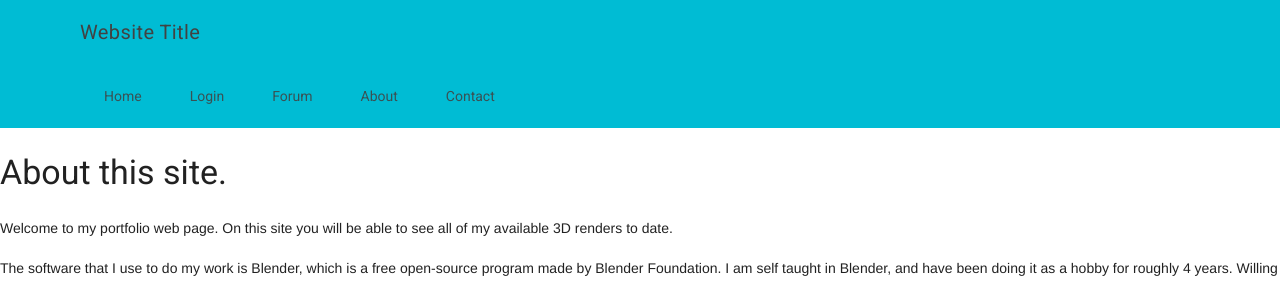
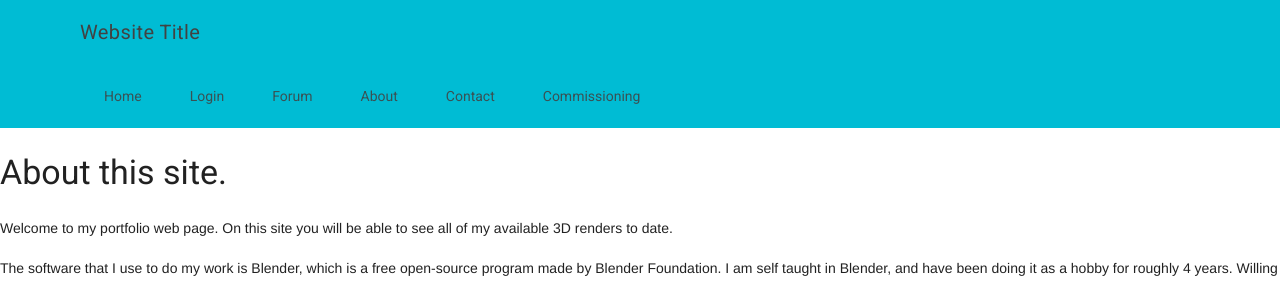
Before and after one commit to slothgamez/fireplex.github.io, a Jekyll site: the page about/index.html, which Jekyll copies as it is, in a window 1280 px wide. Shown: the top 281 px of the page. Built offline with Jekyll 4.4.1, drawn with Linux system fonts in a browser that asks for light colours; nearby versions of some CDN libraries; comment, search, counter and statistics services are not loaded.

Commit message:
Update index.html

```diff
--- a/about/index.html
+++ b/about/index.html
@@ -55,16 +55,18 @@
                     <a class="mdl-navigation__link" href="http://fireplex.github.io/firebase/forum">Forum</a>
                     <a class="mdl-navigation__link" href="http://fireplex.github.io/about">About</a>
                     <a class="mdl-navigation__link" href="http://fireplex.github.io/contact">Contact</a>
+                    <a class="mdl-navigation__link" href="http://fireplex.github.io/commission-home">Commissioning</a>
                 </nav>
             </div>
         </header>
         <div class="mdl-layout__drawer mdl-layout--small-screen-only">
             <nav class="mdl-navigation mdl-typography--body-1-force-preferred-font">
                 <a class="mdl-navigation__link is-active" href="http://fireplex.github.io/">Home</a>
-                <a class="mdl-navigation__link is-active" href="http://fireplex.github.io/firebase/login">Login</a>
+                <a class="mdl-navigation__link" href="http://fireplex.github.io/firebase/login">Login</a>
                 <a class="mdl-navigation__link" href="http://fireplex.github.io/firebase/forum">Forum</a>
                 <a class="mdl-navigation__link" href="http://fireplex.github.io/about">About</a>
                 <a class="mdl-navigation__link" href="http://fireplex.github.io/contact">Contact</a>
+                <a class="mdl-navigation__link" href="http://fireplex.github.io/commission-home">Commissioning</a>
             </nav>
         </div>
         <main class="mdl-layout__content">
```
